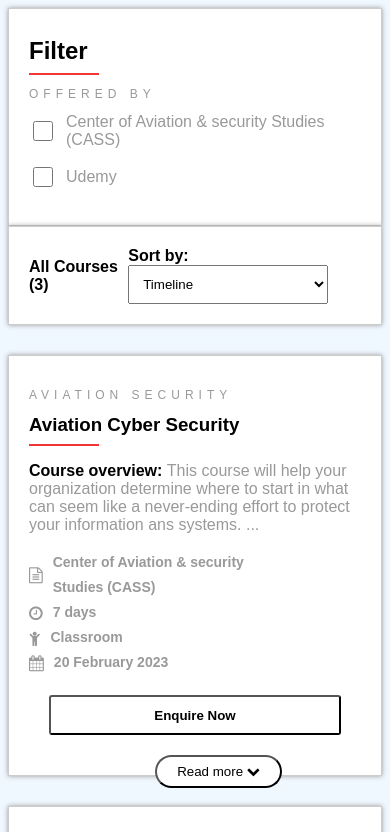
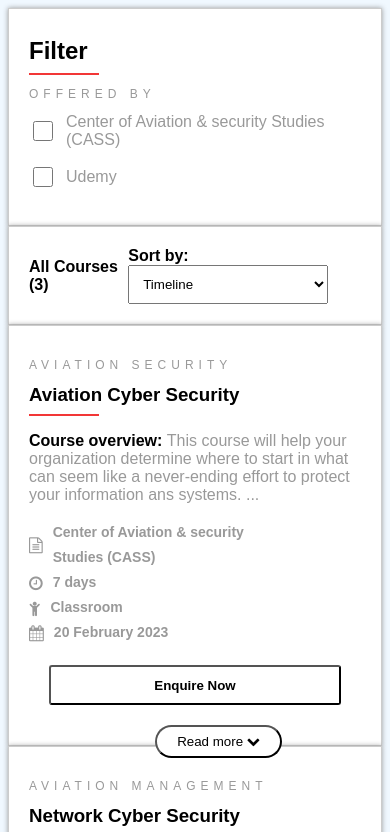
Before and after one commit to sumitlalverma/react-project, a website built with webpack: page index.html in a window 390 px wide. Shown: the top 832 px of the page. Built offline with nearby package versions, Linux system fonts and the light colour scheme.

Commit message:
Update courses.scss

```diff
--- a/src/courses/courses.scss
+++ b/src/courses/courses.scss
@@ -90,4 +90,8 @@
             }
         }
     }
+
+    @media only screen and (max-width: 768px) {
+       margin-top: 0px;
+    }
 }
```
